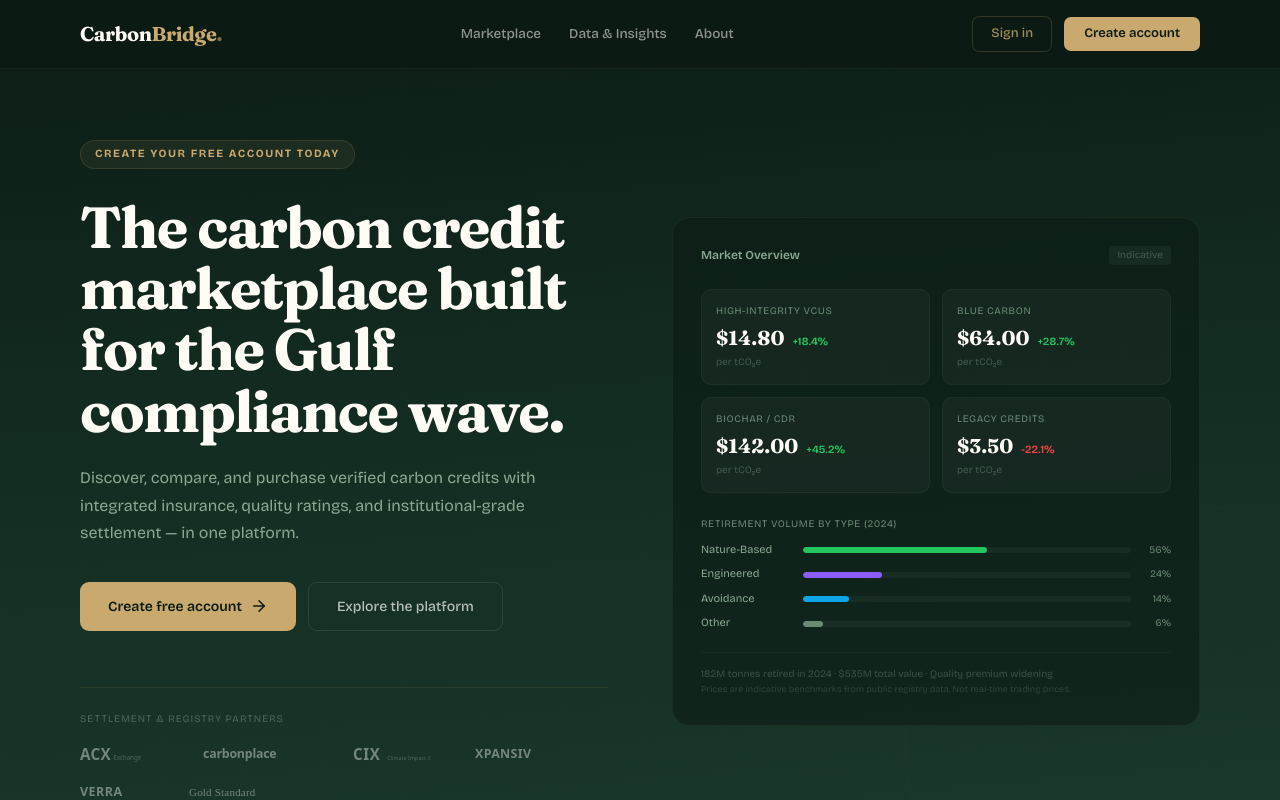
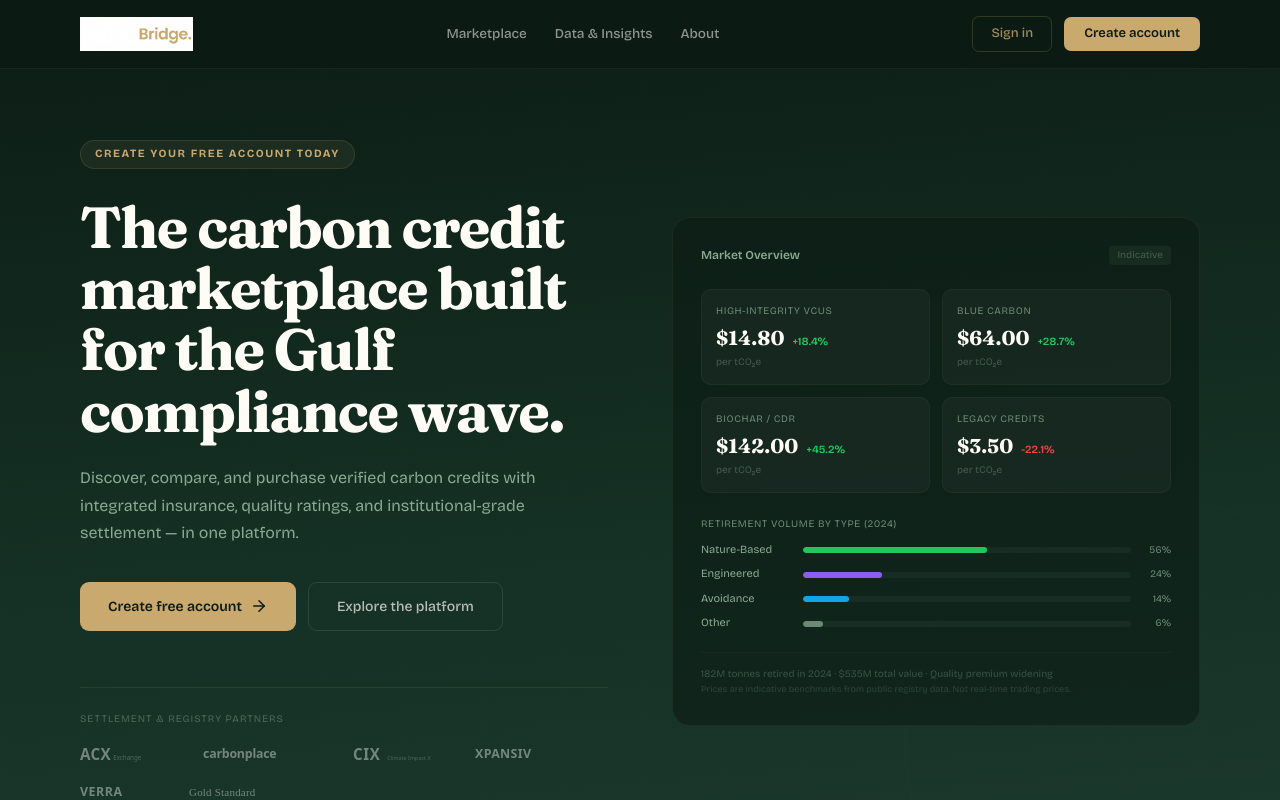
Before and after one commit to lineage007/carbonbridge-web, a Next.js app: page / in a window 1280 px wide. Shown: the top 800 px of the page. Built offline with nearby package versions, Linux system fonts and the light colour scheme.

Commit message:
brand: implement official CarbonBridge logos across all pages, header 20% larger (34px)

```diff
--- a/src/app/about/page.tsx
+++ b/src/app/about/page.tsx
@@ -13,8 +13,8 @@ export default function AboutPage() {
       <nav className="fixed top-0 w-full z-50" style={{ background: 'rgba(12,28,20,0.97)', backdropFilter: 'blur(16px)', borderBottom: '1px solid rgba(201,169,110,0.08)' }}>
         <div className="max-w-[1200px] mx-auto px-4 lg:px-8 flex items-center justify-between h-16">
           <Link href="/" className="flex items-center gap-2.5">
-            <svg width="28" height="28" viewBox="0 0 32 32" fill="none"><path d="M6 26 L16 6 L26 26" stroke="#C9A96E" strokeWidth="2" fill="none"/><path d="M10 20 H22" stroke="#C9A96E" strokeWidth="1.5"/></svg>
-            <span style={{ fontFamily: fr, fontSize: '18px', fontWeight: 600, color: '#FFFCF6' }}>CarbonBridge</span>
+            <img src="/logo-white.png" alt="CarbonBridge" style={{ height: "28px", width: "auto" }} />
+
           </Link>
           <div className="flex items-center gap-6">
             <Link href="/marketplace" style={{ fontFamily: bg, fontSize: '13px', color: 'rgba(255,252,246,0.5)' }} className="hover:text-white transition-colors">Marketplace</Link>
--- a/src/app/checkout/page.tsx
+++ b/src/app/checkout/page.tsx
@@ -321,8 +321,8 @@ export default function CheckoutPage() {
       <nav className="fixed top-0 w-full z-50" style={{ background: 'rgba(12,28,20,0.97)', backdropFilter: 'blur(16px)', borderBottom: '1px solid rgba(201,169,110,0.08)' }}>
         <div className="max-w-[1200px] mx-auto px-4 lg:px-8 flex items-center justify-between h-16">
           <Link href="/" className="flex items-center gap-2.5">
-            <svg width="28" height="28" viewBox="0 0 32 32" fill="none"><path d="M6 26 L16 6 L26 26" stroke="#C9A96E" strokeWidth="2" fill="none"/><path d="M10 20 H22" stroke="#C9A96E" strokeWidth="1.5"/></svg>
-            <span style={{ fontFamily: "'Fraunces', serif", fontSize: '18px', fontWeight: 600, color: '#FFFCF6' }}>CarbonBridge</span>
+            <img src="/logo-white.png" alt="CarbonBridge" style={{ height: "28px", width: "auto" }} />
+
           </Link>
           <Link href="/marketplace" style={{ fontFamily: "'Plus Jakarta Sans', system-ui", fontSize: '13px', color: 'rgba(255,252,246,0.5)' }}>← Back to marketplace</Link>
         </div>
--- a/src/app/credits/[id]/page.tsx
+++ b/src/app/credits/[id]/page.tsx
@@ -65,8 +65,8 @@ export default function CreditDetailPage() {
       <nav className="fixed top-0 w-full z-50" style={{ background: 'rgba(12,28,20,0.97)', backdropFilter: 'blur(16px)', borderBottom: '1px solid rgba(201,169,110,0.08)' }}>
         <div className="max-w-[1200px] mx-auto px-4 lg:px-8 flex items-center justify-between h-16">
           <Link href="/" className="flex items-center gap-2.5">
-            <svg width="28" height="28" viewBox="0 0 32 32" fill="none"><path d="M6 26 L16 6 L26 26" stroke="#C9A96E" strokeWidth="2" fill="none"/><path d="M10 20 H22" stroke="#C9A96E" strokeWidth="1.5"/></svg>
-            <span style={{ fontFamily: fr, fontSize: '18px', fontWeight: 600, color: '#FFFCF6' }}>CarbonBridge</span>
+            <img src="/logo-white.png" alt="CarbonBridge" style={{ height: "28px", width: "auto" }} />
+
           </Link>
           <div className="flex items-center gap-6">
             <Link href="/marketplace" style={{ fontFamily: bg, fontSize: '13px', color: 'rgba(255,252,246,0.5)' }} className="hover:text-white transition-colors">Marketplace</Link>
--- a/src/app/data/page.tsx
+++ b/src/app/data/page.tsx
@@ -65,8 +65,8 @@ export default function DataPage() {
       <nav className="fixed top-0 w-full z-50" style={{ background: 'rgba(12,28,20,0.97)', backdropFilter: 'blur(16px)', borderBottom: '1px solid rgba(201,169,110,0.08)' }}>
         <div className="max-w-[1200px] mx-auto px-4 lg:px-8 flex items-center justify-between h-16">
           <Link href="/" className="flex items-center gap-2.5">
-            <svg width="28" height="28" viewBox="0 0 32 32" fill="none"><path d="M6 26 L16 6 L26 26" stroke="#C9A96E" strokeWidth="2" fill="none"/><path d="M10 20 H22" stroke="#C9A96E" strokeWidth="1.5"/></svg>
-            <span style={{ fontFamily: fr, fontSize: '18px', fontWeight: 600, color: '#FFFCF6' }}>CarbonBridge</span>
+            <img src="/logo-white.png" alt="CarbonBridge" style={{ height: "28px", width: "auto" }} />
+
           </Link>
           <div className="flex items-center gap-6">
             <Link href="/marketplace" style={{ fontFamily: bg, fontSize: '13px', color: 'rgba(255,252,246,0.5)' }} className="hover:text-white transition-colors">Marketplace</Link>
--- a/src/app/marketplace/page.tsx
+++ b/src/app/marketplace/page.tsx
@@ -97,7 +97,7 @@ export default function MarketplacePage() {
       <nav className="fixed top-0 w-full z-50" style={{ background: 'rgba(12,28,20,0.97)', backdropFilter: 'blur(16px)', borderBottom: '1px solid rgba(201,169,110,0.08)' }}>
         <div className="max-w-[1400px] mx-auto px-4 lg:px-8 flex items-center justify-between h-16">
           <Link href="/" className="flex items-center gap-2.5">
-            <svg width="28" height="28" viewBox="0 0 32 32" fill="none"><path d="M6 26 L16 6 L26 26" stroke="#C9A96E" strokeWidth="2" fill="none"/><path d="M10 20 H22" stroke="#C9A96E" strokeWidth="1.5"/></svg>
+            <img src="/logo-white.png" alt="CarbonBridge" style={{ height: "28px", width: "auto" }} />
             <span style={{ fontFamily: fr, fontSize: '18px', fontWeight: 600, color: '#FFFCF6', letterSpacing: '-0.02em' }}>CarbonBridge</span>
           </Link>
           <div className="flex items-center gap-6">
--- a/src/app/page.tsx
+++ b/src/app/page.tsx
@@ -130,10 +130,8 @@ export default function Home() {
           ═══════════════════════════════════════════════════════ */}
       <nav className="fixed top-0 w-full z-50" style={{ background: 'rgba(12,28,20,0.95)', backdropFilter: 'blur(16px)', WebkitBackdropFilter: 'blur(16px)', borderBottom: '1px solid rgba(201,169,110,0.08)' }}>
         <div className="max-w-[1200px] mx-auto px-6 lg:px-10 h-[68px] flex items-center justify-between">
-          <Link href="/" className="flex items-center gap-1.5 group">
-            <span style={{ fontFamily: fr, fontSize: '20px', fontWeight: 700, color: '#FFFCF6', letterSpacing: '-0.02em' }}>
-              Carbon<span style={{ color: '#C9A96E' }}>Bridge</span><span style={{ color: '#C9A96E', opacity: 0.6 }}>.</span>
-            </span>
+          <Link href="/" className="flex items-center group">
+            <img src="/logo-white.png" alt="CarbonBridge" style={{ height: '34px', width: 'auto' }} />
           </Link>
 
           <div className="hidden lg:flex items-center gap-7">
@@ -632,9 +630,7 @@ export default function Home() {
         <div className="max-w-[1200px] mx-auto px-6 lg:px-10">
           <div className="grid grid-cols-2 md:grid-cols-4 gap-8 mb-10">
             <div>
-              <span style={{ fontFamily: fr, fontSize: '17px', fontWeight: 700, color: '#FFFCF6' }}>
-                Carbon<span style={{ color: '#C9A96E' }}>Bridge</span><span style={{ color: '#C9A96E', opacity: 0.6 }}>.</span>
-              </span>
+              <img src="/logo-white.png" alt="CarbonBridge" style={{ height: '24px', width: 'auto', opacity: 0.85 }} />
               <p style={{ fontFamily: bg, fontSize: '12px', color: '#4A6B55', marginTop: '10px', lineHeight: 1.6 }}>
                 MENA&apos;s first integrated carbon credit marketplace. ADGM registered. Abu Dhabi, UAE.
               </p>
--- a/src/app/register/page.tsx
+++ b/src/app/register/page.tsx
@@ -158,8 +158,8 @@ function Nav() {
     <nav className="fixed top-0 w-full z-50" style={{ background: 'rgba(12,28,20,0.97)', backdropFilter: 'blur(16px)', borderBottom: '1px solid rgba(201,169,110,0.08)' }}>
       <div className="max-w-[1200px] mx-auto px-4 lg:px-8 flex items-center justify-between h-16">
         <Link href="/" className="flex items-center gap-2.5">
-          <svg width="28" height="28" viewBox="0 0 32 32" fill="none"><path d="M6 26 L16 6 L26 26" stroke="#C9A96E" strokeWidth="2" fill="none"/><path d="M10 20 H22" stroke="#C9A96E" strokeWidth="1.5"/></svg>
-          <span style={{ fontFamily: "'Fraunces', serif", fontSize: '18px', fontWeight: 600, color: '#FFFCF6' }}>CarbonBridge</span>
+          <img src="/logo-white.png" alt="CarbonBridge" style={{ height: "28px", width: "auto" }} />
+
         </Link>
         <Link href="/marketplace" style={{ fontFamily: "'Plus Jakarta Sans', system-ui", fontSize: '13px', color: 'rgba(255,252,246,0.5)' }} className="hover:text-white transition-colors">Marketplace</Link>
       </div>
```
Also changed, not shown: public/logo-green.png (added), public/logo-white.png (added).
